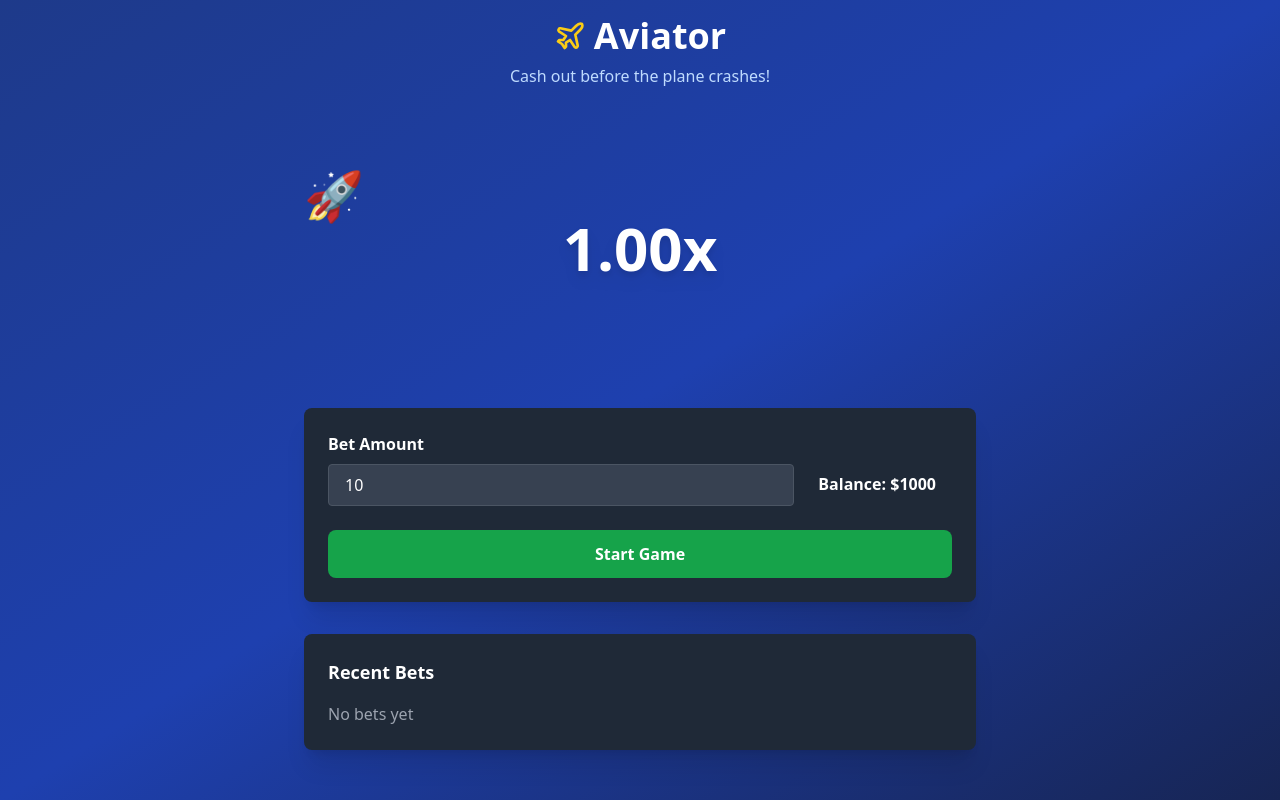
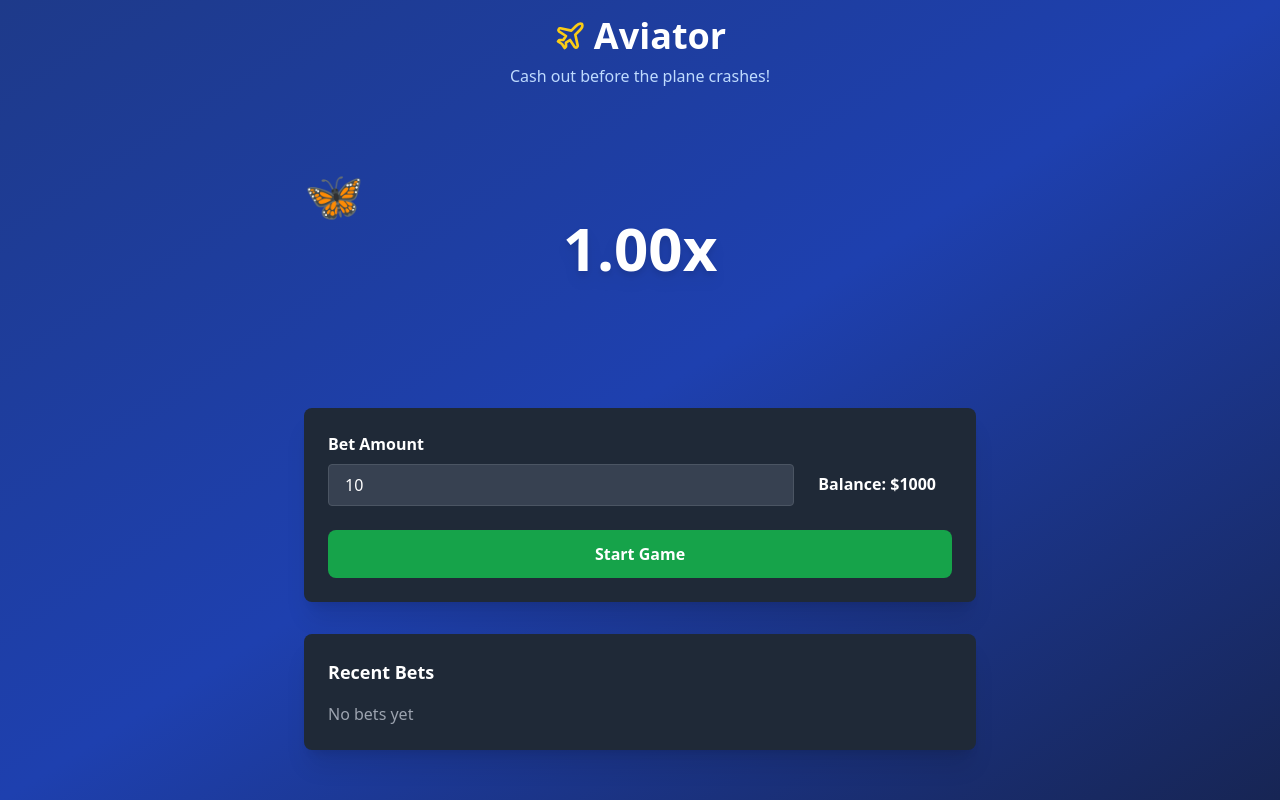
Before and after one commit to Brianlicent/lucky-butterfly, a React (Vite) app: page / in a window 1280 px wide. Built offline with nearby package versions, Linux system fonts and the light colour scheme.

Commit message:
Updated project files manually

```diff
--- a/src/pages/Index.tsx
+++ b/src/pages/Index.tsx
@@ -109,7 +109,7 @@ export default function AviatorGame() {
               top: '20%',
             }}
           >
-            <div className="text-5xl">🚀</div>
+            <div className="text-5xl">🦋</div>
           </div>
 
           {/* Multiplier Display */}
```
